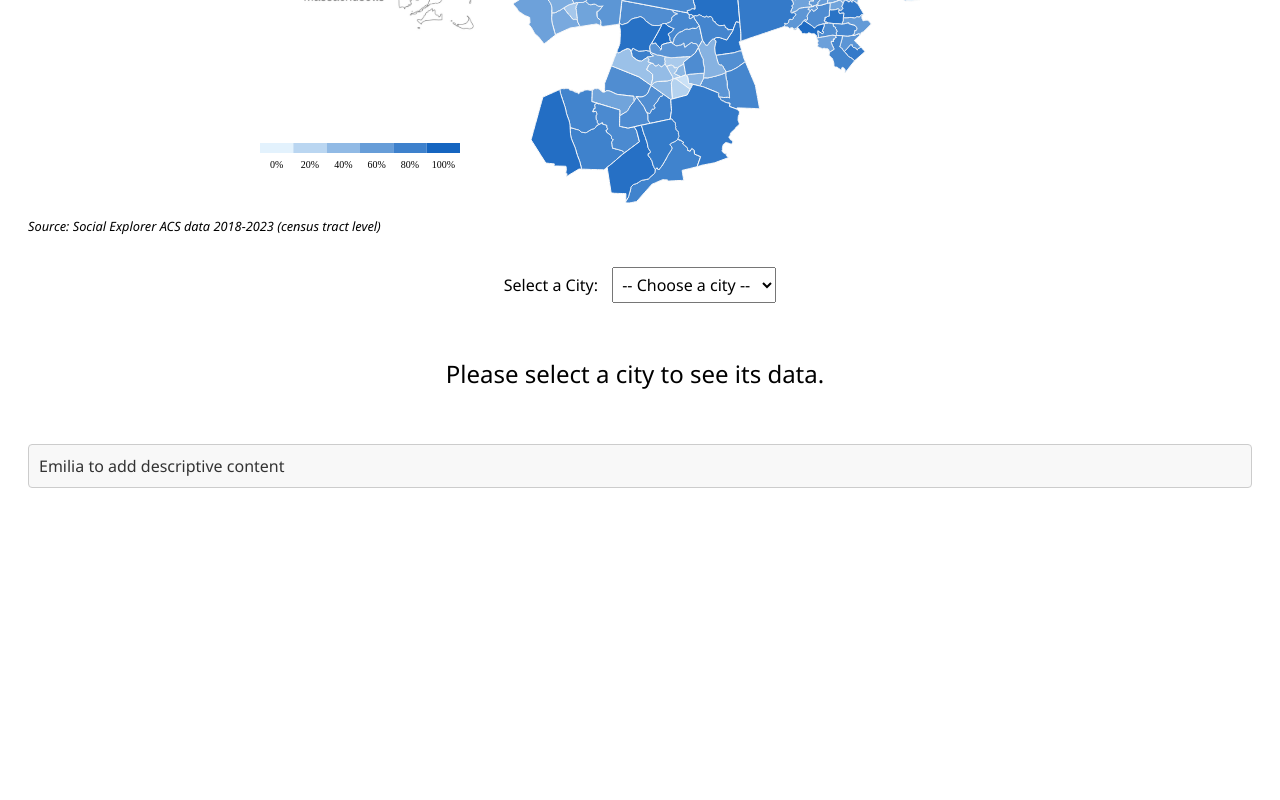
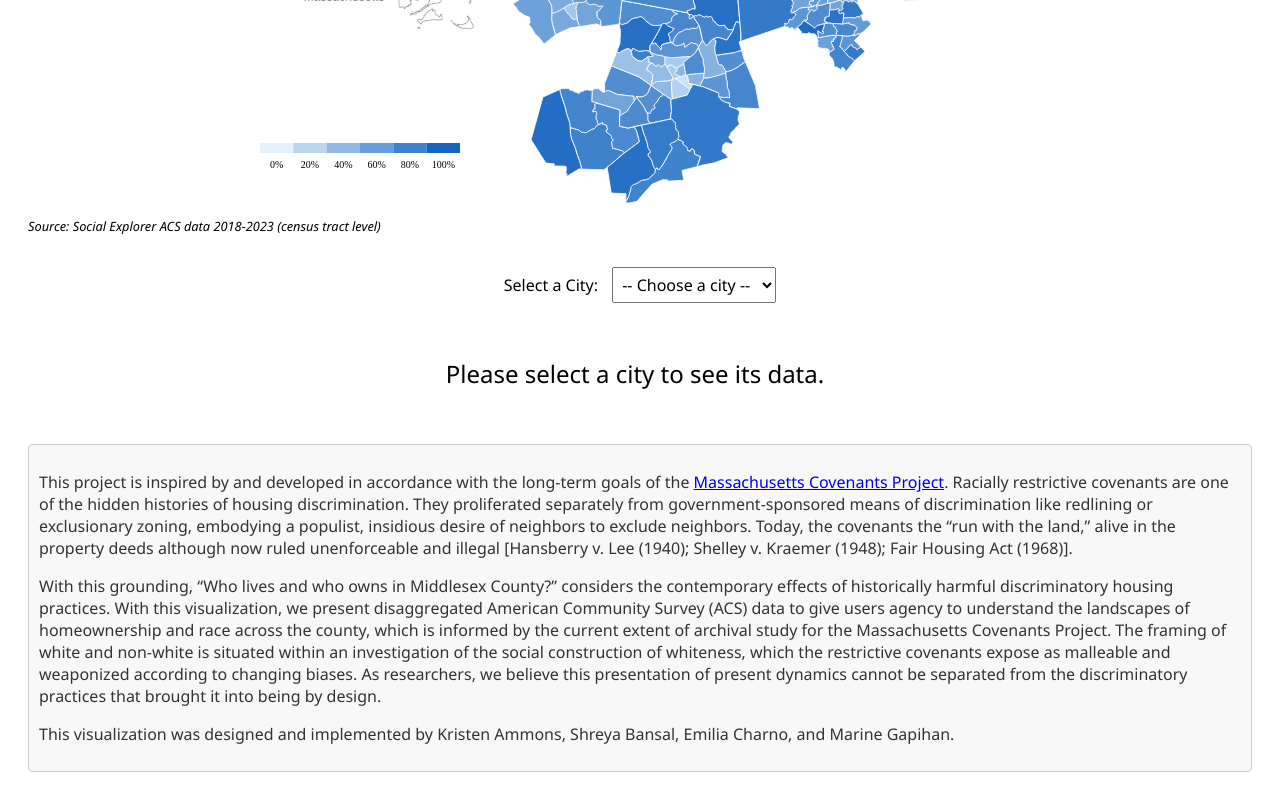
Before and after one commit to kjammons/FP_HOME, a Svelte app: page / in a window 1280 px wide. Shown: the part 512-1312 px from the top of the page. Before the commit the page ends 1028 px from the top, so only its background shows below. Built offline with nearby package versions, Linux system fonts and the light colour scheme.

Commit message:
Update TextBox.Svelte

```diff
--- a/src/components/TextBox.svelte
+++ b/src/components/TextBox.svelte
@@ -1,16 +1,20 @@
 <!-- src/components/TextBox.svelte -->
 <script>
+  export let text = `
+    <p>This project is inspired by and developed in accordance with the long-term goals of the <a href="https://dusp.mit.edu/projects/massachusetts-covenants-project" target="_blank" rel="noopener noreferrer"> Massachusetts Covenants Project</a>. Racially restrictive covenants are one of the hidden histories of housing discrimination. They proliferated separately from government-sponsored means of discrimination like redlining or exclusionary zoning, embodying a populist, insidious desire of neighbors to exclude neighbors. Today, the covenants the “run with the land,” alive in the property deeds although now ruled unenforceable and illegal [Hansberry v. Lee (1940); Shelley v. Kraemer (1948); Fair Housing Act (1968)].</p>
 
-    export let text = "Emilia to add descriptive content";
+    <p>With this grounding, “Who lives and who owns in Middlesex County?” considers the contemporary effects of historically harmful discriminatory housing practices. With this visualization, we present disaggregated American Community Survey (ACS) data to give users agency to understand the landscapes of homeownership and race across the county, which is informed by the current extent of archival study for the Massachusetts Covenants Project. The framing of white and non-white is situated within an investigation of the social construction of whiteness, which the restrictive covenants expose as malleable and weaponized according to changing biases. As researchers, we believe this presentation of present dynamics cannot be separated from the discriminatory practices that brought it into being by design.</p>
+
+    <p>This visualization was designed and implemented by Kristen Ammons, Shreya Bansal, Emilia Charno, and Marine Gapihan.</p>    `
+;
 </script>
 
 <div class="text-box">
-    {text}
+  {@html text}
 </div>
 
 <style>
-
-    div{
+  div {
     font-family: 'Segoe UI', 'Helvetica Neue', sans-serif;
     font-size: 70%;
   }
@@ -24,4 +28,8 @@
     color: #333;
     margin-top: 20px;
   }
+
+  .text-box p {
+    margin-bottom: 1em;
+  }
 </style>
```
Lines whose indentation alone changed are shown as unchanged.
